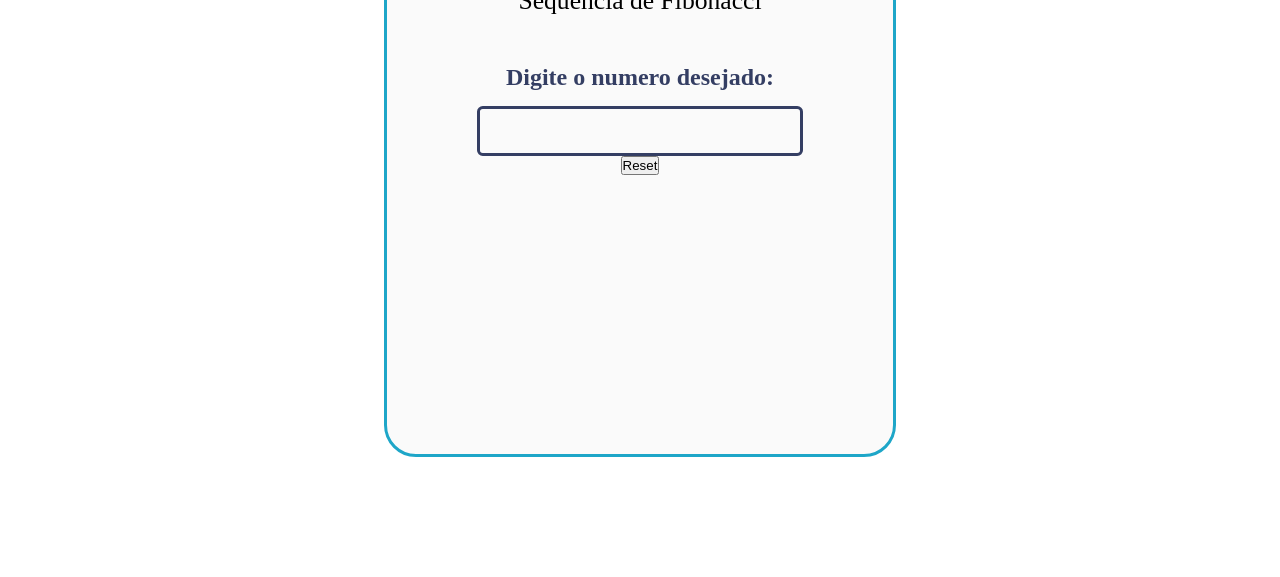
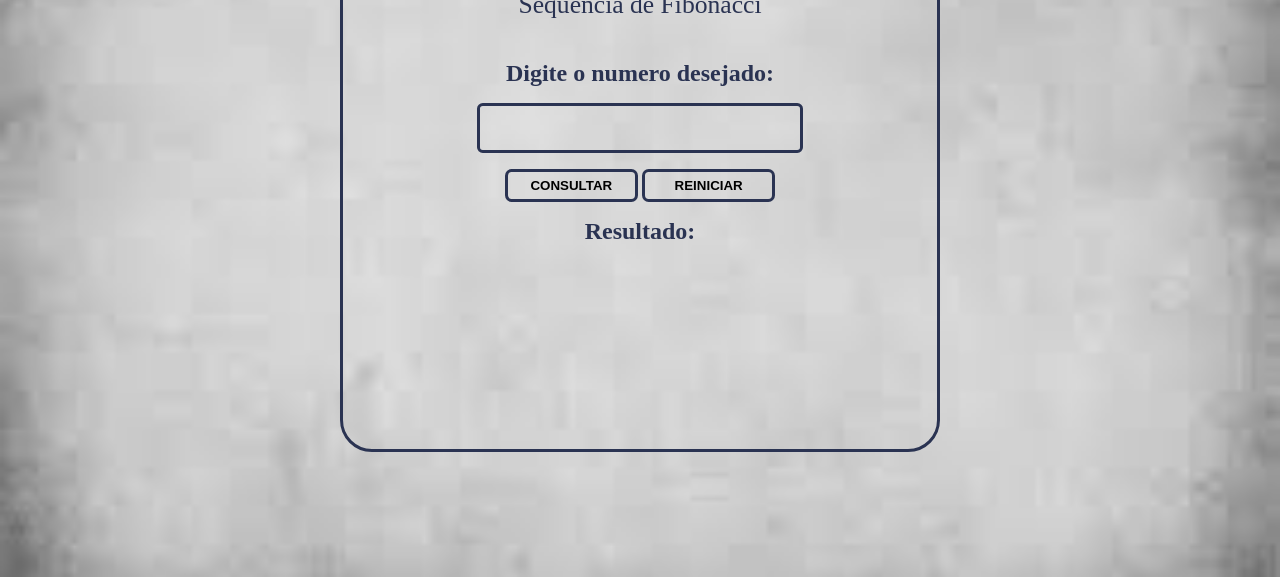
Before and after one commit to alissondevsouza/Sequ-ncia-de-Fibonacci, a plain HTML site: page index.html in a window 1280 px wide. Shown: the part 223-800 px from the top of the page. Drawn offline with Linux system fonts and the light colour scheme.

Commit message:
Feat: Finalização de estilo layout

```diff
--- a/index.html
+++ b/index.html
@@ -1,4 +1,5 @@
 <!DOCTYPE html>
+
 <html lang="pt-BR">
 
 <head>
@@ -8,7 +9,7 @@
 
     <link rel="stylesheet" href="style.css">
 
-    <title>Two Question Traget Sistemas</title>
+    <title>Questão Dois - Traget Sistemas</title>
 </head>
 
 <body onload="init()">
@@ -24,13 +25,15 @@
                 <input type="number" id="inputNumber" onchange="numberRescue()"/>
             </section>
 
-            <section>
-                <h3 id="Result"></h3>
+            <section class="buttons">
+                <button type="submit" id="consult">CONSULTAR</button>
+                <button id="reset" onclick="resetcalculate()">REINICIAR</button>
             </section>
 
-            <button id="newGameButton" onclick="resetcalculate()">Reset</button>
-
-
+            <section class="containerResult">
+                <span class="titleResult">Resultado:</span>
+                <span class="result" id="result"></span>
+            </section>
         </div>
     </main>
 
--- a/script.js
+++ b/script.js
@@ -24,13 +24,13 @@ function validateNumber(){
     }
 
     if ( userNumber == 0){
-        document.getElementById('Result').innerHTML = numberBelongs
+        document.getElementById('result').innerHTML = numberBelongs.fontcolor('green')
         document.getElementById('inputNumber').value = ''
     } else if ( userNumber == numberThree){
-        document.getElementById('Result').innerHTML = numberBelongs
+        document.getElementById('result').innerHTML = numberBelongs.fontcolor('green')
         document.getElementById('inputNumber').value = ''
     }else{
-        document.getElementById('Result').innerHTML = numberNotBelongs
+        document.getElementById('result').innerHTML = numberNotBelongs.fontcolor('red')
         document.getElementById('inputNumber').value = ''
     }
 }
--- a/style.css
+++ b/style.css
@@ -1,12 +1,10 @@
 :root {
-    --green: #5ed68a;
-    --blue: #1ea6c8;
-    --background: #fafafa;
-    --gradient-1: #343e63;
-    --gradient-2: #2a3352;
+    --primary: #2a3352;
+    --secondary: #1ea6c8;
+    --background: #d5d5d5;
   }
 
-/* Formatações Gerais */
+/* Inicio Estilos Gerais */
 *{
     margin: 0;
     padding: 0;
@@ -21,6 +19,10 @@ html{
 }
 
 body{
+    background-image: url(./images/backGround.jpeg);
+    background-color: var(--background);
+    background-size: cover;
+    background-repeat: no-repeat;
     width: 100vw;
     height: 100vh;
     display: flex;
@@ -32,19 +34,22 @@ main{
     display: flex;
     align-items: center;
     justify-content: center;
-    width: 40vw;
-    height: 70vh;
+    width: 600px;
+    height: 550px;
     text-align: center;
-    border: solid var(--blue);
-    background-color: var(--background);
-    min-height: 40vh;
+    border: solid var(--primary);
+    background-color: transparent;
     border-width: 1.5em 1.5em 1.5em, 1.5em;
     border-radius: 2em;
 }
+/* Fim Estilos Gerais */
 
+/* Inicio Estilos Container */
 .container{
     width: 90%;
     height: 90%;
+    display: flex;
+    flex-direction: column;
 }
 
 .container .title{
@@ -59,37 +64,85 @@ main{
     font-size: 2em;
     font-style: italic;
     font-weight: 700;
+    color: var(--primary);
 }
 
 .container .title .title2{
     margin-top: .2em;
     font-size: 1.6em;
     font-weight: 500;
+    color: var(--primary);
 }
+/* Fim Estilos Container */
 
+/* Inicio Estilos Input */
 .resgateNumber{
     display: flex;
     flex-direction: column;
     justify-content: center;
     align-items: center;
-    margin-top: 3em;
+    margin-top: 2.5em;
 }
 
 .resgateNumber .wantedNumber{
     font-size: 1.5em;
     font-weight: 800;
-    color: var(--gradient-1)
+    color: var(--primary)
 }
 
 .resgateNumber input{
     width: 17em;
     height: 2.6em;
     margin-top: .8em;
-    border: .2em solid var(--gradient-1);
+    border: .2em solid var(--primary);
     border-radius: .3em;
     background: transparent;
     font-size: 1.2rem;
-    padding: .1em;
+    font-weight: 500;
     text-align: center;
+}
+/* Fim Estilos Container */
 
+/* Inicio Estilos Botões */
+.buttons{
+    margin-top: 1em;
 }
+
+.buttons button {
+    width: 10em;
+    height: 2.5em;
+    border-radius: .5em;
+    border: solid var(--primary);
+    background: transparent;
+    font-weight: 600;
+    cursor: pointer;
+    transition: all;
+    padding: .5em;
+}
+
+.buttons button:hover{
+    background: var(--secondary);
+    font-style: italic;
+}
+/* Fim Estilos Botões */
+
+/* Inicio Estilos Resultado */
+.containerResult{
+    margin-top: 1em;
+    display: flex;
+    flex-direction: column;
+}
+
+.containerResult .titleResult{
+    font-size: 1.5em;
+    font-weight: 800;
+    color: var(--primary)
+}
+
+.containerResult .result{
+    margin-top: 1.8em;
+    font-size: 1.5em;
+    font-weight: 800;
+    font-style: italic;
+}
+/* Fim Estilos Resultado */
```
Also changed, not shown: images/backGround.jpeg (added).
